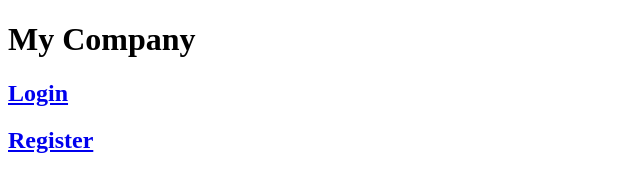
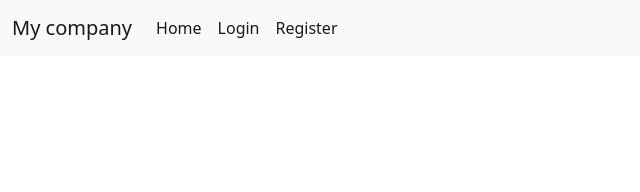
Before and after one commit to theumee/Maersk-Assignment, a plain HTML site: page index.html in a window 1280 px wide. Shown: the whole page, without its empty margins (0-640 px from the left). Drawn offline with nearby package versions, Linux system fonts and the light colour scheme.

Commit message:
bootstrap to homepage

```diff
--- a/index.html
+++ b/index.html
@@ -4,17 +4,29 @@
         <meta charset="UTF-8">
         <meta http-equiv="X-UA-Compatible" content="IE=edge">
         <meta name="viewport" content="width=device-width, initial-scale=1.0">
+        <link href="https://cdn.jsdelivr.net/npm/bootstrap@5.1.3/dist/css/bootstrap.min.css" rel="stylesheet" integrity="sha384-1BmE4kWBq78iYhFldvKuhfTAU6auU8tT94WrHftjDbrCEXSU1oBoqyl2QvZ6jIW3" crossorigin="anonymous">
+        <script src="https://cdn.jsdelivr.net/npm/bootstrap@5.1.3/dist/js/bootstrap.bundle.min.js" integrity="sha384-ka7Sk0Gln4gmtz2MlQnikT1wXgYsOg+OMhuP+IlRH9sENBO0LRn5q+8nbTov4+1p" crossorigin="anonymous"></script>
         <title>Login</title>
     </head>
     <body>
 
-        <h1>My Company</h1>
-        <h2>
-            <a href="/src/html/login.html">Login</a>
-        </h2>
-        <h2>
-            <a href="/src/html/register.html">Register</a>
-        </h2>
+        <nav class="navbar navbar-expand-lg navbar-light bg-light">
+            <div class="container-fluid">
+                <a class="navbar-brand" href="#">My company</a>
+                <button class="navbar-toggler" type="button" data-bs-toggle="collapse" data-bs-target="#navbarNavAltMarkup" aria-controls="navbarNavAltMarkup" aria-expanded="false" aria-label="Toggle navigation">
+                    <span class="navbar-toggler-icon"></span>
+                </button>
+                <div class="collapse navbar-collapse" id="navbarNavAltMarkup">
+                    <div class="navbar-nav">
+                        <a class="nav-link active" aria-current="page" href="#">Home</a>
+                        <a class="nav-link active" aria-current="page" href="/src/html/login.html">Login</a>
+                        <a class="nav-link active" aria-current="page" href="/src/html/register.html">Register</a>
+
+                    </div>
+                </div>
+            </div>
+        </nav>
+
 
     </body>
 </html>
```
Also changed, not shown: src/html/dashboard.html (+2 -0 lines), src/App/dashboard.js (line endings or trailing spaces).
